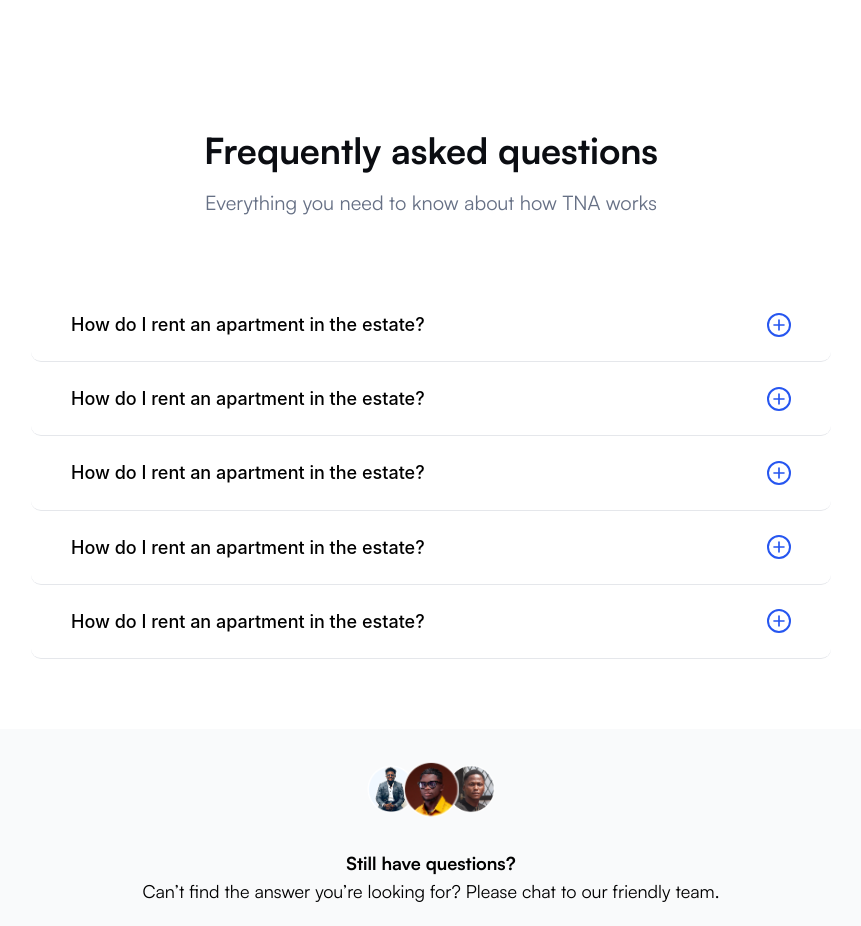
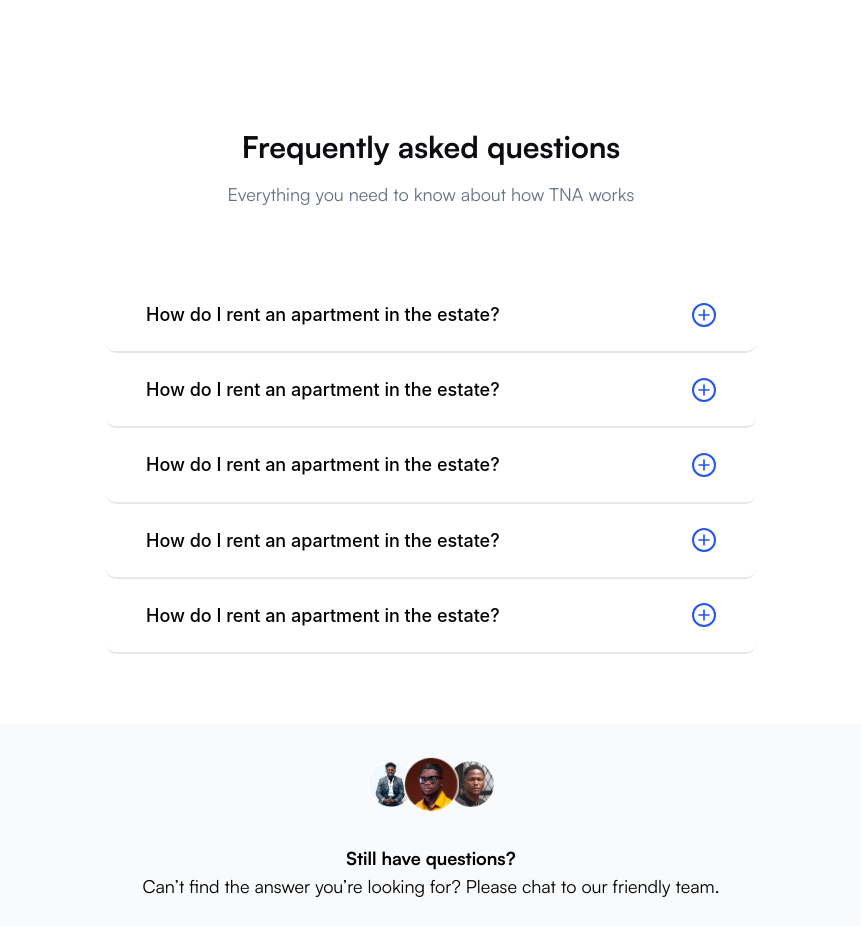
Before and after one commit to JosephOluOlofinte/tech-network-africa, a React (Vite) app: page /product in a window 1280 px wide. Shown: the part 1020-1946 px from the top of the page, without its empty margins (209-1070 px from the left). Built offline with nearby package versions, Linux system fonts and the light colour scheme; a web font is replaced by a local one.

Commit message:
FAQs done

```diff
--- a/src/components/block/Accordion.tsx
+++ b/src/components/block/Accordion.tsx
@@ -61,7 +61,7 @@ export const AccordionChild: React.FC<AccordionChildProps> = ({
 
   return (
     <div
-      className={`h-max border-b rounded-[10px] xltablet:px-[40px] lglaptop:px-[50px] w-full transition-all duration-1000 ${
+      className={`h-max border-b-2 rounded-[10px] xltablet:px-[40px] lglaptop:px-[50px] w-full transition-all duration-1000 ${
         isOpen ? 'py-[40px]' : 'py-[24px]'
       }`}>
       <button
@@ -112,7 +112,7 @@ export const AccordionChild: React.FC<AccordionChildProps> = ({
         style={{ maxHeight: `${height}px` }}>
         <div
           ref={contentRef}
-          className='pt-[10px] laptop:pt-[24px] h-fit text-brandDeepGray500 font-inter font-normal text-base'>
+          className='pt-[10px] pr-10 laptop:pt-[24px] h-fit text-brandDeepGray500 font-inter font-normal text-base'>
           {children}
         </div>
       </div>
--- a/src/components/static/FAQ.tsx
+++ b/src/components/static/FAQ.tsx
@@ -13,16 +13,16 @@ const FAQ = () => {
       <div className='inner-container grid gap-[70px] place-items-center'>
         <div className='grid gap-[15px] justify-center text-center'>
           <header>
-            <h2 className='text-4xl leading-[44px] font-bold text-[#0B0D12]'>
+            <h2 className='font-bold text-[#0B0D12]'>
               Frequently asked questions
             </h2>
           </header>
-          <p className='text-xl leading-[30px] text-brandDeepGray500'>
+          <p className='text-brandDeepGray500'>
             Everything you need to know about how TNA works
           </p>
         </div>
 
-        <Accordion className='w-[800px]'>
+        <Accordion className='w-full max-w-[650px]'>
           <AccordionChild title='How do I rent an apartment in the estate?'>
             <p>
               Download our mobile app here to browse through a wide selection of
--- a/src/pages/homepage/SpreadTheNetwork.tsx
+++ b/src/pages/homepage/SpreadTheNetwork.tsx
@@ -16,12 +16,12 @@ const SpreadTheNetwork = () => {
             <h2 className='font-bold text-brandBlack'>Spread The Network</h2>
           </header>
 
-          <div className='w-full grid gap-6 xltablet:grid-cols-2 xltablet:justify-between'>
-            <div className='w-full max-w-[590px] bg-brandBlue3 rounded-[10px] p-9 grid gap-4 grid-rows-[min-content,_1fr,_min-content]'>
+          <div className='w-full grid gap-6 max-xltablet:grid-rows-2 xltablet:grid-cols-2 justify-center xltablet:justify-between'>
+            <div className='w-full xltablet:max-w-[590px] bg-brandBlue3 rounded-[10px] p-9 grid gap-4 grid-rows-[min-content,_1fr,_min-content]'>
               <h3 className='text-brandWhite font-bold max-w-[22ch]'>
                 Connect with us and stay updated on latest gist
               </h3>
-              <p className='text-brandWhite text-lg font-medium'>
+              <p className='text-brandWhite text-lg font-medium max-w-[45ch]'>
                 Follow us on our socials for behind-the-scenes glimpses,
                 updates, and engaging content leading up to the big reveal of
                 our flagship product.
@@ -42,11 +42,11 @@ const SpreadTheNetwork = () => {
               </div>
             </div>
 
-            <div className='w-full max-w-[590px] bg-brandGreen3 rounded-[10px] p-9 grid gap-4 justify-self-end'>
+            <div className='w-full xltablet:max-w-[590px] bg-brandGreen3 rounded-[10px] p-9 grid gap-4 grid-rows-[min-content,_1fr,_min-content]'>
               <h3 className='text-brandWhite font-bold max-w-[20ch]'>
                 Tell Your Tech Bro and Tech Sis About Us
               </h3>
-              <p className='text-brandWhite text-lg font-medium'>
+              <p className='text-brandWhite text-lg font-medium max-w-[45ch]'>
                 Help us grow Africa's tech network. Share this page with your
                 friends, team, and colleagues. Together, let's make the tech
                 industry a welcoming home for everyone!
```
